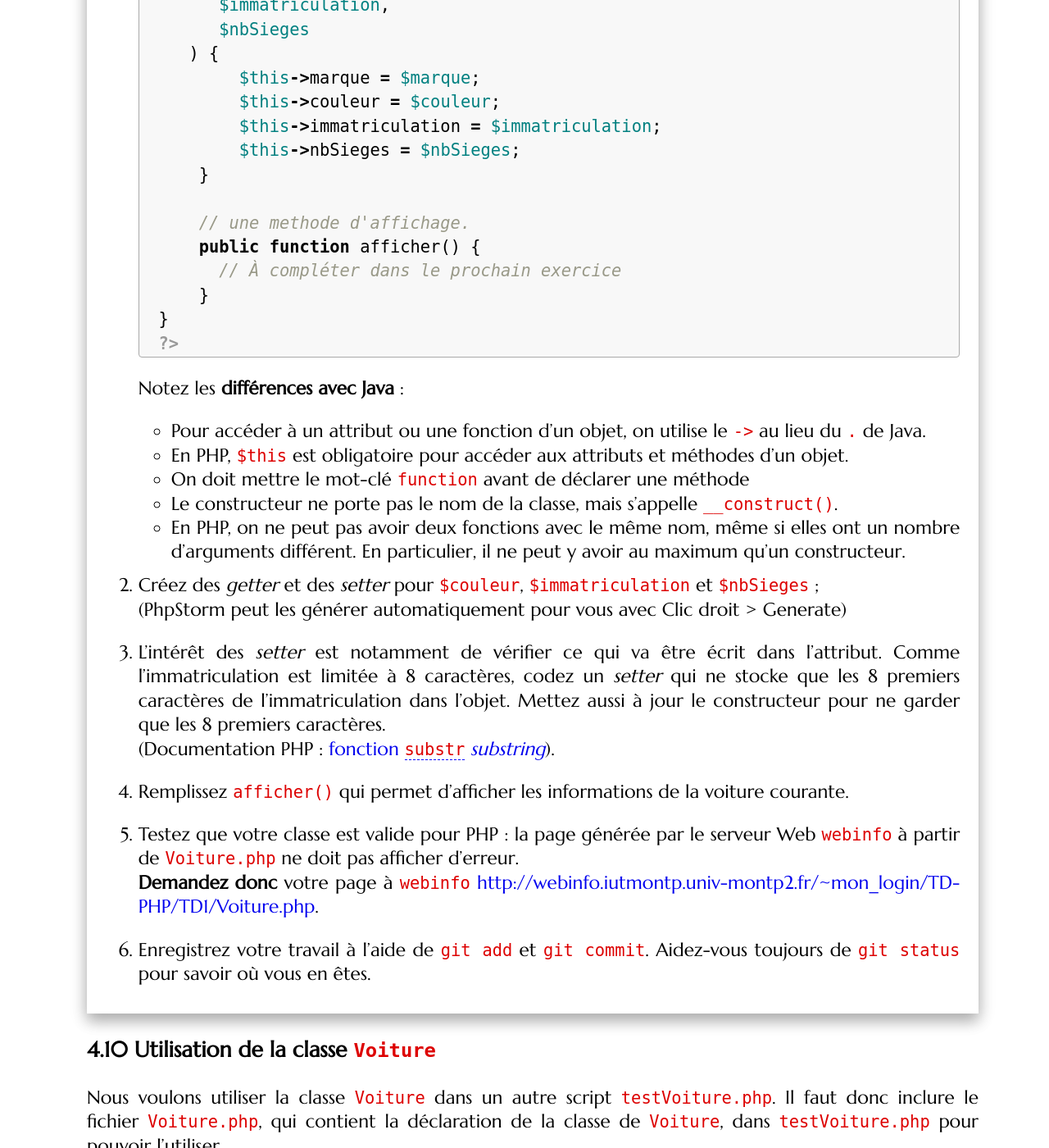
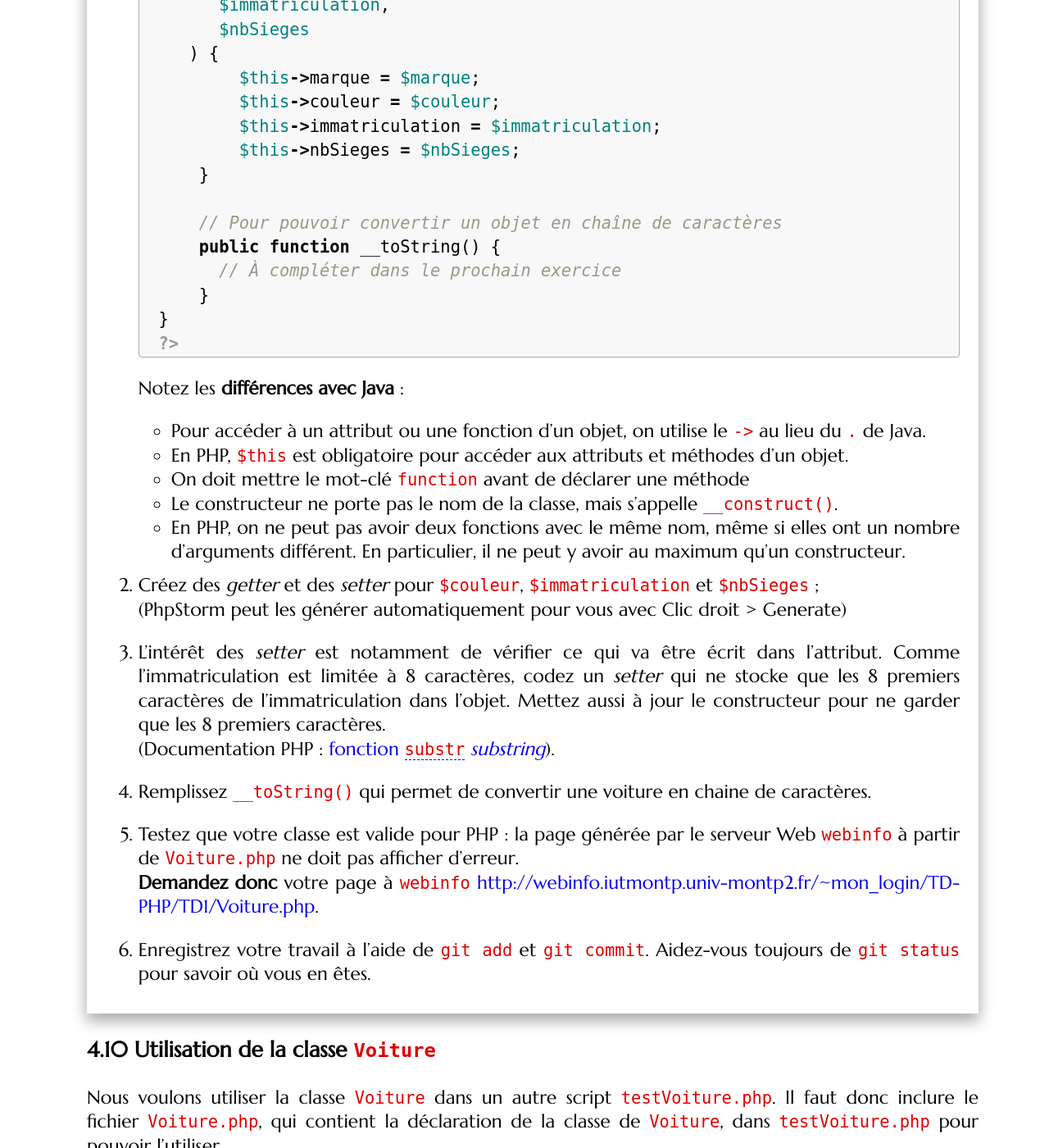
Before and after one commit to romainlebreton/R3.01-DeveloppementWeb, a Jekyll site: the page built from tutorials/tutorial1.md, in a window 1280 px wide and 1400 px high, scrolled down 13609 px. Shown: the whole window at 82% size. Built offline with Jekyll 4.4.1, drawn with Linux system fonts in a browser that asks for light colours; some web fonts are replaced; some of the changed text lies outside the part shown.

Commit message:
__toString

```diff
--- a/tutorials/tutorial1.md
+++ b/tutorials/tutorial1.md
@@ -628,8 +628,8 @@ version 5. Plutôt que d'utiliser un tableau, créons une classe pour nos voitur
            $this->nbSieges = $nbSieges;
        }
 
-       // une methode d'affichage.
-       public function afficher() {
+       // Pour pouvoir convertir un objet en chaîne de caractères
+       public function __toString() {
          // À compléter dans le prochain exercice
        }
    }
@@ -660,8 +660,7 @@ version 5. Plutôt que d'utiliser un tableau, créons une classe pour nos voitur
    [fonction `substr` *substring*](http://php.net/manual/fr/function.substr.php)).
 
 
-4. Remplissez `afficher()` qui permet d'afficher les informations de la voiture
-   courante.
+4. Remplissez `__toString()` qui permet de convertir une voiture en chaine de caractères.
    <!-- (Regardez le code du constructeur de la classe Voiture : comme en
    Java, on peut utiliser le mot-clé `$this` mais suivi de `->`) ; -->
 
@@ -711,7 +710,7 @@ n'émettent qu'un warning si le fichier n'est pas trouvé (au lieu d'une erreur)
 
    <!-- $voiture1 = new Voiture('Renault','Bleu','256AB34');  -->
 
-   * Affichez cette voiture à l'aide de sa méthode `afficher()` .
+   * Affichez cette voiture avec un `echo`, ce qui appellera implicitement la méthode `__toString()`.
 
 3. Testez votre page sur `webinfo` :
    [http://webinfo.iutmontp.univ-montp2.fr/~mon_login/TD-PHP/TD1/testVoiture.php](http://webinfo.iutmontp.univ-montp2.fr/~mon_login/TD-PHP/TD1/testVoiture.php)
@@ -751,10 +750,11 @@ function ServeurWeb(Requete $requete) : Reponse {
 [Documentation PHP](https://www.php.net/manual/fr/language.types.declarations.php)
 
 1. Mettez à jour `Voiture.php` pour déclarer `marque`, `couleur` et `immatriculation` comme `string`, et `nbSieges` comme `int` dans
-   * les attributs de classes
-   * les arguments des setters
-   * les sorties des getters
-   * les arguments du constructeur
+   * les attributs de classes,
+   * les arguments des setters,
+   * les sorties des getters,
+   * les arguments du constructeur,
+   * le type de sortie de `__toString()`.
 
    **Note :** Pour pouvoir utiliser les déclarations de type, il faut indiquer à PhpStorm que vous voulez utiliser la version 8.1 du langage PHP. Pour ceci, cliquez en bas à droite de l'IDE sur `PHP: *.*` pour basculer vers `PHP: 8.1`.
 
```
Also changed, not shown: tutorials/tutorial2.md (+1 -1 lines).
